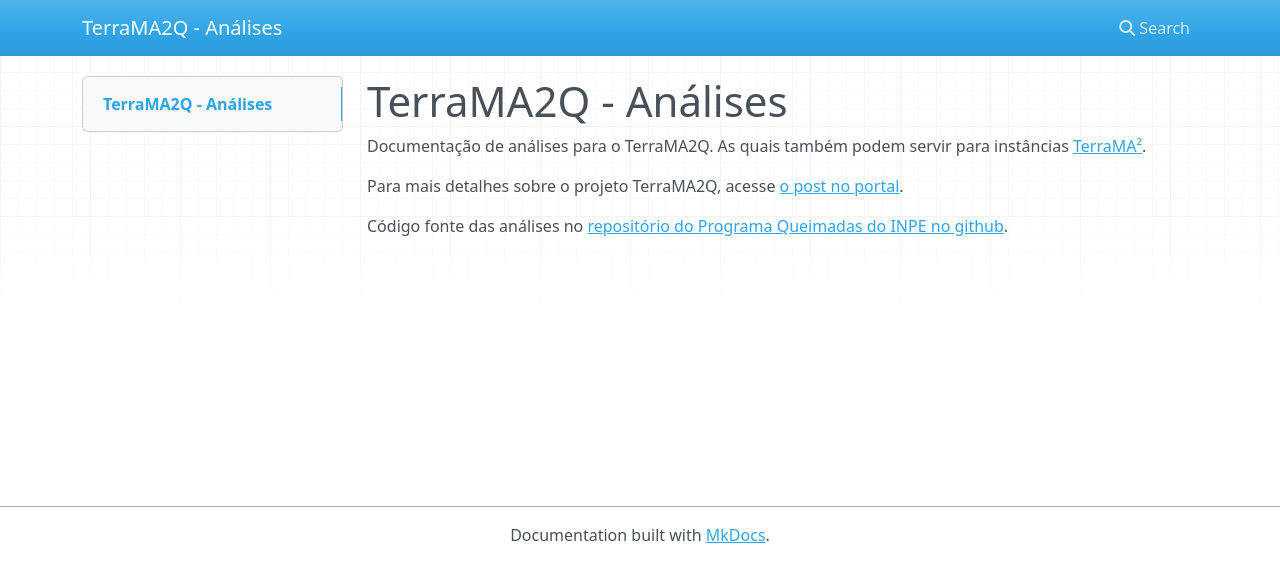
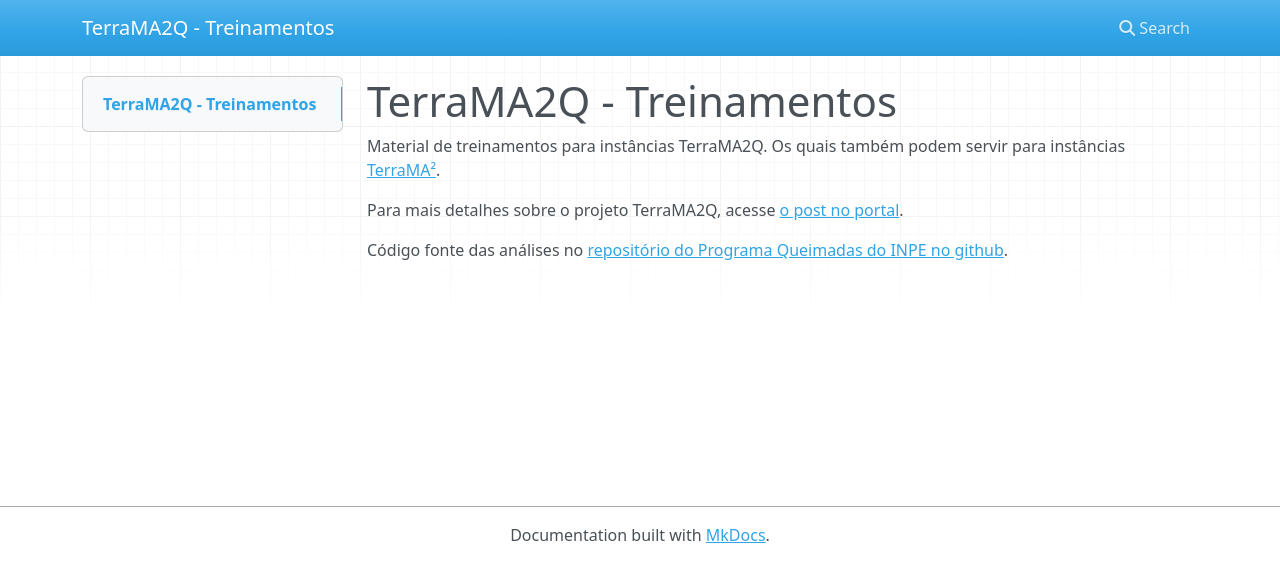
Before and after one commit to queimadas/terrama2q-treinamentos, an MkDocs documentation site: the page built from docs/index.md, in a window 1280 px wide. Shown: the top 582 px of the page. Built offline with MkDocs 1.6.1, drawn with Linux system fonts in a browser that asks for light colours; nearby versions of some CDN libraries.

Commit message:
Renomeia projeto para terrama2q-treinamentos

```diff
--- a/docs/index.md
+++ b/docs/index.md
@@ -1,6 +1,6 @@
-# TerraMA2Q - Análises
+# TerraMA2Q - Treinamentos
 
-Documentação de análises para o TerraMA2Q. As quais também podem servir para instâncias [TerraMA²](http://www.terrama2.dpi.inpe.br/).
+Material de treinamentos para instâncias TerraMA2Q. Os quais também podem servir para instâncias [TerraMA²](http://www.terrama2.dpi.inpe.br/).
 
 Para mais detalhes sobre o projeto TerraMA2Q, acesse [o post no portal](http://www.inpe.br/queimadas/portal/terrama2q).
 
--- a/mkdocs.yml
+++ b/mkdocs.yml
@@ -1,3 +1,3 @@
-site_name: TerraMA2Q - Análises
+site_name: TerraMA2Q - Treinamentos
 nav:
   - Início: index.md
```
Also changed, not shown: README.md (+3 -3 lines).
